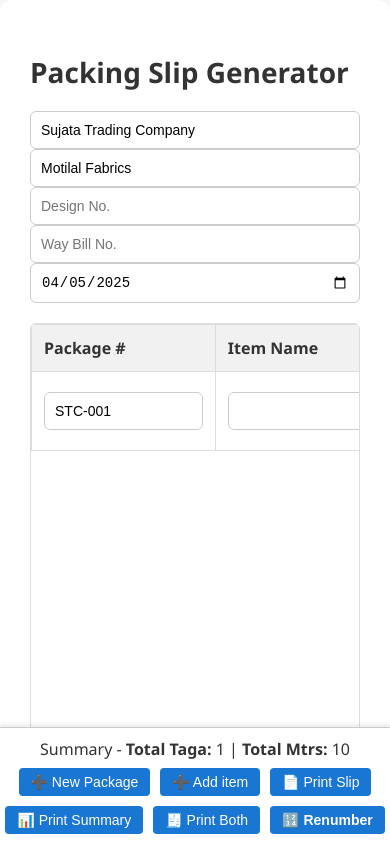
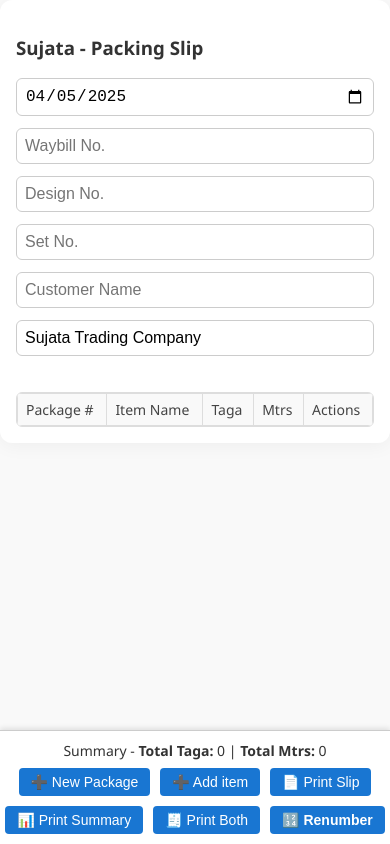
Before and after one commit to mukesh-techprescient/packing-slip-generator, a React (Vite) app: page / in a window 390 px wide. Built offline with nearby package versions, Linux system fonts and the light colour scheme.

Commit message:
Added setno and layout Ux imporvement

```diff
--- a/src/App.jsx
+++ b/src/App.jsx
@@ -13,26 +13,17 @@ function App() {
   const PACKAGE_PREFIX = "STC";
 
   const [firmName, setFirmName] = useState("Sujata Trading Company");
-  const [customerName, setCustomerName] = useState("Motilal Fabrics");
+  const [customerName, setCustomerName] = useState("");
   const [designNo, setDesignNo] = useState("");
+  const [setNo, setSetNo] = useState("");
   const [wayBillNo, setWayBillNo] = useState("");
   const [date, setDate] = useState(new Date().toISOString().split("T")[0]);
   const [enterPressedForNewRow, setEnterPressedForNewRow] = useState(false);
 
-
-
   const [rows, setRows] = useState([
-    { packageNumber: "STC-001", itemName: " ", taga: 1, qty: 10 }
   ]);
 
   const qtyRefs = useRef([]);
-
-/*   useEffect(() => {
-    const lastRef = qtyRefs.current[rows.length - 1];
-    if (lastRef) {
-      setTimeout(() => lastRef.focus(), 0);
-    }
-  }, [rows]); */
 
   useEffect(() => {
     if (enterPressedForNewRow) {
@@ -40,7 +31,7 @@ function App() {
       if (lastRef) {
         setTimeout(() => lastRef.focus(), 0);
       }
-      setEnterPressedForNewRow(false); // ✅ reset
+      setEnterPressedForNewRow(false);
     }
   }, [rows, enterPressedForNewRow]);
 
@@ -50,7 +41,6 @@ function App() {
       ? incrementPackageNumber(lastRow.packageNumber, wayBillNo, PACKAGE_PREFIX)
       : (wayBillNo ? `${PACKAGE_PREFIX}-${wayBillNo}-001` : `${PACKAGE_PREFIX}-001`);
 
-
     const newRow = {
       packageNumber: newPackageNumber,
       itemName: lastRow?.itemName || "",
@@ -58,7 +48,6 @@ function App() {
       qty: null
     };
     setRows([...rows, newRow]);
-
   };
 
   const handleRenumber = () => {
@@ -76,7 +65,6 @@ function App() {
         seen.add(row.packageNumber);
         counter++;
       } else {
-        // Reuse the already computed new package number for this group
         newPkg = Array.from(seen).find((val, i) => {
           const basePkg = wb
             ? `${prefix}-${wb}-${(i + 1).toString().padStart(3, "0")}`
@@ -90,7 +78,6 @@ function App() {
     setRows(updated);
   };
 
-
   const addSubItem = (index) => {
     const rowToCopy = rows[index];
     const newRow = {
@@ -100,14 +87,10 @@ function App() {
       qty: null,
     };
 
-    // Insert new row *after* current index
     const updated = [...rows];
     updated.splice(index + 1, 0, newRow);
     setRows(updated);
   };
-
-
-
 
   const additem = () => {
     const lastRow = rows[rows.length - 1];
@@ -120,7 +103,6 @@ function App() {
       qty: null
     };
     setRows([...rows, newRow]);
-
   };
 
   const updateRow = (index, key, value) => {
@@ -138,7 +120,7 @@ function App() {
   const handleEnterInQty = (e) => {
     if (e.key === "Enter") {
       e.preventDefault();
-      setEnterPressedForNewRow(true); // ✅ set before adding row
+      setEnterPressedForNewRow(true);
       addRow();
     }
   };
@@ -180,38 +162,50 @@ const totalTaga = rows.reduce((sum, r) => sum + (parseFloat(r.taga) || 0), 0);
 
   return (
     <div className="container">
-      <h2>Packing Slip Generator</h2>
+      <h3>Sujata - Packing Slip</h3>
 
-      <div className="space-y-4">
+<div className="inputs-container compact-inputs">
+
   <input
-          value={firmName}
-          onChange={(e) => setFirmName(e.target.value)}
-          placeholder="Firm Name"
+    type="date"
+    value={date}
+    onChange={(e) => setDate(e.target.value)}
+    placeholder="Date"
   />
+
+  <input
+    value={wayBillNo}
+    onChange={(e) => setWayBillNo(e.target.value)}
+    placeholder="Waybill No."
+  />
+
+<input
+    value={designNo}
+    onChange={(e) => setDesignNo(e.target.value)}
+    placeholder="Design No."
+  />
+
+<input
+    value={setNo}
+    onChange={(e) => setSetNo(e.target.value)}
+    placeholder="Set No."
+  />
+
+
 <input
     value={customerName}
     onChange={(e) => setCustomerName(e.target.value)}
     placeholder="Customer Name"
   />
       <input
-          value={designNo}
-          onChange={(e) => setDesignNo(e.target.value)}
-          placeholder="Design No."
-        />
-        <input
-          value={wayBillNo}
-          onChange={(e) => setWayBillNo(e.target.value)}
-          placeholder="Way Bill No."
-        />
-        <input
-          type="date"
-          value={date}
-          onChange={(e) => setDate(e.target.value)}
+    value={firmName}
+    onChange={(e) => setFirmName(e.target.value)}
+    placeholder="Firm Name"
   />
 </div>
 
-      <div class="table-scroll">
 
+      <div className="table-scroll">
         <table>
           <thead>
             <tr>
@@ -268,24 +262,19 @@ const totalTaga = rows.reduce((sum, r) => sum + (parseFloat(r.taga) || 0), 0);
                     </td>
                     <td className="actions-cell">
                       <button onClick={() => removeRow(row.index)}>✖</button>
-            <button onClick={() => addSubItem(row.index)}>➕ </button>
-
+                      <button onClick={() => addSubItem(row.index)}>➕</button>
                     </td>
                   </tr>
                 ));
               });
             })()}
           </tbody>
-
         </table>
       </div>
-
-
 
       <div className="footer-bar">
         <div className="footer-summary">
           Summary - <strong>Total Taga:</strong> {totalTaga} | <strong>Total Mtrs:</strong> {totalQty}
-
         </div>
         <div className="footer-actions">
           <button className="add" onClick={addRow}>➕ New Package</button>
@@ -293,13 +282,10 @@ const totalTaga = rows.reduce((sum, r) => sum + (parseFloat(r.taga) || 0), 0);
           <button className="generate" onClick={handleGeneratePackingPDF}>📄 Print Slip</button>
           <button className="summary" onClick={handleGenerateSummaryPDF}>📊 Print Summary</button>
           <button className="combined" onClick={handleGenerateCombinedPDF}>🧾 Print Both</button>
-    <button className="renumber" onClick={handleRenumber}>
-          🔢 Renumber</button>
+          <button className="renumber" onClick={handleRenumber}>🔢 Renumber</button>
         </div>
       </div>
-
     </div>
-
   );
 }
 
--- a/src/styles.css
+++ b/src/styles.css
@@ -4,13 +4,13 @@ body {
   margin: 0;
   padding: 0;
   color: #333;
-  overflow: hidden; /* prevent scrolling on body */
+  overflow: hidden;
   height: 100vh;
 }
 
 .container {
   max-width: 1000px;
-  height: calc(100vh - 80px); /* full height minus footer */
+  height: calc(100vh - 80px);
   margin: 0 auto;
   background-color: white;
   padding: 30px;
@@ -38,7 +38,8 @@ input {
 
 input:focus {
   border-color: #007bff;
-  outline: none;
+  outline: 2px solid #007bff;
+  outline-offset: 2px;
 }
 
 /* Table scroll container */
@@ -49,6 +50,18 @@ input:focus {
   border: 1px solid #ddd;
   border-radius: 6px;
   margin-top: 20px;
+  -webkit-overflow-scrolling: touch;
+}
+
+/* Scrollbar styling */
+.table-scroll::-webkit-scrollbar {
+  height: 6px;
+  width: 6px;
+}
+
+.table-scroll::-webkit-scrollbar-thumb {
+  background-color: #ccc;
+  border-radius: 4px;
 }
 
 /* Table styles */
@@ -90,6 +103,7 @@ td button {
   border: none;
   border-radius: 4px;
   cursor: pointer;
+  transition: background-color 0.2s ease;
 }
 
 .actions-cell button:hover {
@@ -103,6 +117,12 @@ button {
   border-radius: 6px;
   cursor: pointer;
   border: none;
+  transition: background-color 0.2s ease;
+}
+
+button:focus {
+  outline: 2px solid #007bff;
+  outline-offset: 2px;
 }
 
 button.add {
@@ -121,12 +141,12 @@ button.renumber {
 }
 
 button.summary {
-  background-color: #f472b6; /* pink */
+  background-color: #f472b6;
   color: white;
 }
 
 button.combined {
-  background-color: #facc15; /* yellow */
+  background-color: #facc15;
   color: #333;
 }
 
@@ -146,24 +166,7 @@ button.combined {
   font-weight: 500;
 }
 
-/* Footer bar fixed at bottom */
-
-
-
-.footer-actions button {
-  padding: 6px 12px;
-  font-size: 14px;
-  border: none;
-  border-radius: 4px;
-  background: #1976d2;
-  color: white;
-  cursor: pointer;
-}
-
-.footer-actions button:hover {
-  background-color: #115293;
-}
-
+/* Footer styles */
 .footer-bar {
   position: fixed;
   bottom: 0;
@@ -192,3 +195,155 @@ button.combined {
   justify-content: center;
   flex-wrap: wrap;
 }
+
+.footer-actions button {
+  padding: 6px 12px;
+  font-size: 14px;
+  border: none;
+  border-radius: 4px;
+  background: #1976d2;
+  color: white;
+  cursor: pointer;
+  transition: background-color 0.2s ease;
+}
+
+.footer-actions button:hover {
+  background-color: #115293;
+}
+
+/* Mobile responsiveness */
+@media (max-width: 768px) {
+  .container {
+    padding: 16px;
+    height: auto;
+  }
+
+  h2 {
+    font-size: 22px;
+  }
+
+  input {
+    font-size: 13px;
+  }
+
+  table {
+    min-width: unset;
+    font-size: 13px;
+  }
+
+  th, td {
+    padding: 10px;
+  }
+
+  .footer-summary {
+    font-size: 14px;
+  }
+
+  button {
+    padding: 8px 12px;
+    font-size: 13px;
+  }
+}
+
+/* Section Styling for Inputs and Table Areas */
+.input-section {
+  margin-bottom: 24px;
+  display: flex;
+  flex-direction: column;
+  gap: 12px;
+  padding: 20px;
+  border: 1px solid #d0d7de; /* soft blue-gray border */
+  border-radius: 10px;
+  background-color: #f0f7ff; /* very light blue background */
+  box-sizing: border-box;
+}
+
+.table-section {
+  flex: 1;
+  display: flex;
+  flex-direction: column;
+  padding: 20px;
+  border: 1px solid #e0e0e0; /* soft gray border */
+  border-radius: 10px;
+  background-color: #fefefe;
+  box-sizing: border-box;
+}
+
+/* Optional Section Titles */
+.input-section::before,
+.table-section::before {
+  content: attr(data-title);
+  font-size: 18px;
+  font-weight: 600;
+  color: #333;
+  margin-bottom: 16px;
+  display: block;
+  border-bottom: 1px solid #ccc;
+  padding-bottom: 6px;
+}
+
+/* Responsive tweaks */
+@media (max-width: 768px) {
+  .input-section,
+  .table-section {
+    padding: 16px;
+  }
+
+  .input-section::before,
+  .table-section::before {
+    font-size: 16px;
+  }
+}
+
+.inputs-container.compact-inputs {
+  display: flex;
+  flex-wrap: wrap;
+  gap: 0.75rem;
+  margin-bottom: 1rem;
+}
+
+.inputs-container.compact-inputs input {
+  flex: 1;
+  min-width: 180px;
+  padding: 0.5rem;
+  font-size: 1rem;
+}
+
+table {
+  width: 100%;
+  border-collapse: collapse;
+  font-size: 0.875rem; /* Smaller font for compact look */
+}
+
+th, td {
+  padding: 6px 8px;
+  text-align: left;
+  border: 1px solid #ddd;
+  vertical-align: middle;
+}
+
+th {
+  background-color: #f9f9f9;
+  font-weight: 500;
+  color: #444;
+}
+
+td input {
+  width: 100%;
+  font-size: 0.85rem;
+  padding: 4px 6px;
+  box-sizing: border-box;
+  border: 1px solid #ccc;
+  border-radius: 4px;
+}
+
+td input:focus {
+  outline: none;
+  border-color: #999;
+}
+
+.actions-cell button {
+  font-size: 0.75rem;
+  padding: 4px 6px;
+  margin: 0 2px;
+}
```
Lines whose indentation alone changed are shown as unchanged.
